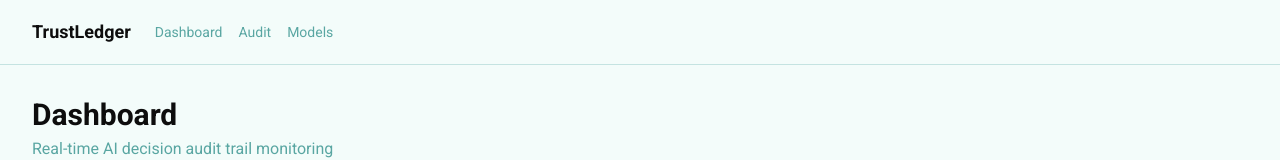
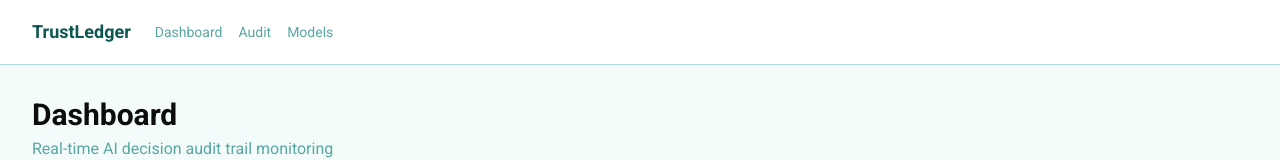
Before and after one commit to kimerran/trust-ledger-hedera, a Next.js app in the folder apps/web/: page /dashboard in a window 1280 px wide. Shown: the top 160 px of the page. Built offline with nearby package versions, Linux system fonts and the light colour scheme; no server answers.

Commit message:
style(web): teal nav border and logo color

```diff
--- a/apps/web/app/layout.tsx
+++ b/apps/web/app/layout.tsx
@@ -19,9 +19,9 @@ export default function RootLayout({ children }: { children: React.ReactNode })
       <body className={roboto.className}>
         <SessionProvider>
           <div className="min-h-screen bg-background">
-            <nav className="border-b">
+            <nav className="border-b border-[#B2DFDB] bg-white">
               <div className="container flex h-16 items-center gap-6">
-                <a href="/dashboard" className="font-semibold text-lg">
+                <a href="/dashboard" className="font-bold text-lg text-[#0D5752]">
                   TrustLedger
                 </a>
                 <div className="flex gap-4 text-sm">
```
